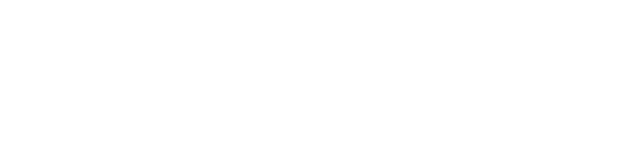
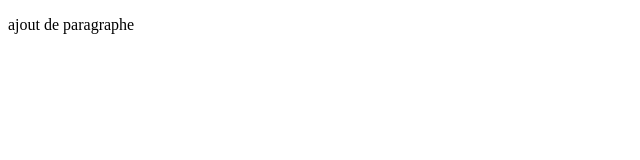
Before and after one commit to lady9038/Test2, a plain HTML site: page index.html in a window 1280 px wide. Shown: the whole page, without its empty margins (0-640 px from the left). Drawn offline with Linux system fonts and the light colour scheme.

Commit message:
ajout de paragraphe sur la version cloné

```diff
--- a/index.html
+++ b/index.html
@@ -6,6 +6,8 @@
     <title>Document</title>
 </head>
 <body>
-
+    <p>
+        ajout de paragraphe
+    </p>
 </body>
 </html>
```
